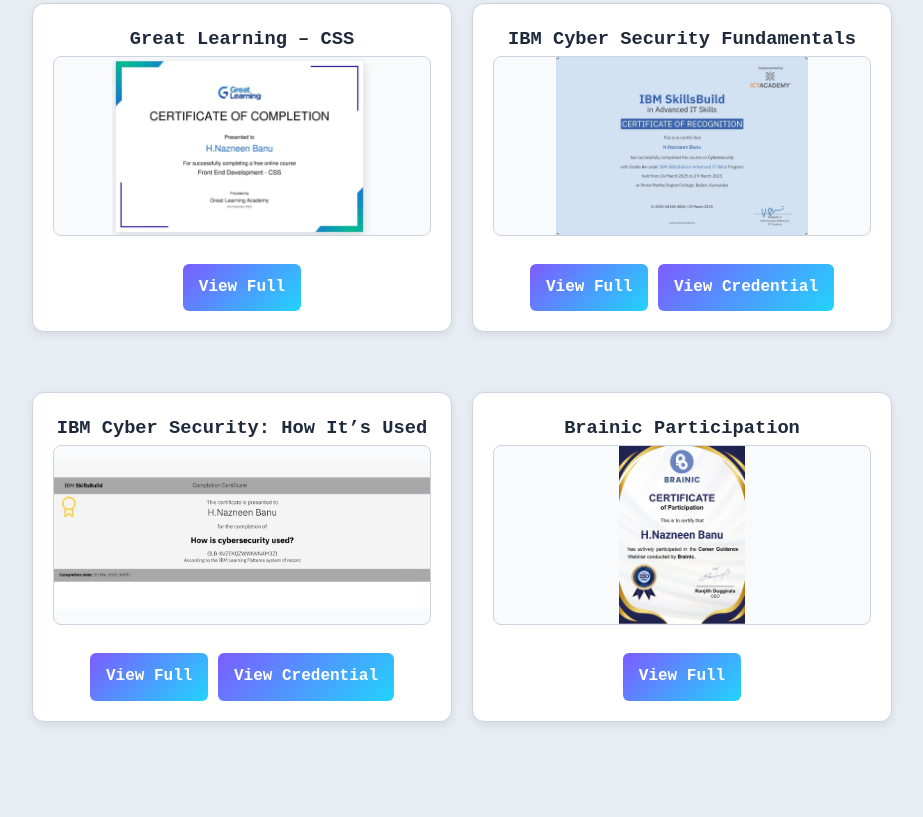
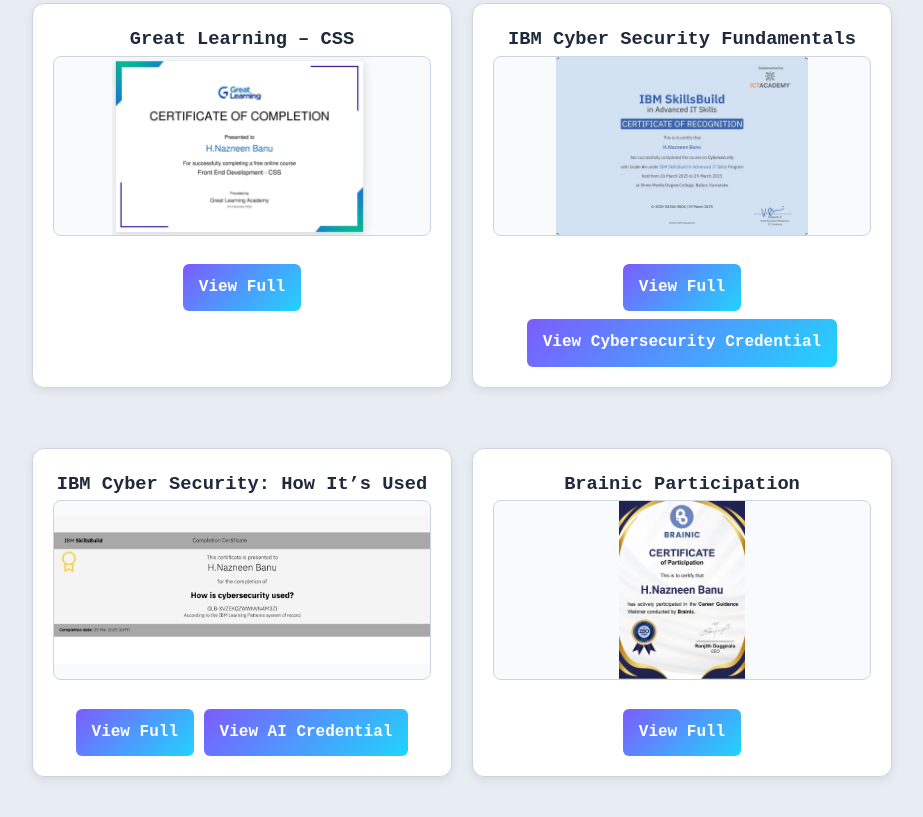
Before and after one commit to HNazneenBanu/HNazneenBanu.github.io, a plain HTML site: page certificates.html in a window 1280 px wide. Shown: the part 605-1422 px from the top of the page, without its empty margins (178-1101 px from the left). Before the commit the page ends 1387 px from the top, so only its background shows below. Drawn offline with Linux system fonts and the light colour scheme.

Commit message:
Update certificates.html

```diff
--- a/certificates.html
+++ b/certificates.html
@@ -47,7 +47,7 @@
         <h3>IBM Cyber Security Fundamentals</h3>
         <img src="ibmc.jpeg" alt="Cyber Security Certificate">
         <a href="ibmc.jpeg" target="_blank" class="btn">View Full</a>
-        <a href="https://www.credly.com/badges/bacd1c3f-86cd-4ab7-84f6-8acd68559897/linked_in_profile" target="_blank" class="btn">View Credential</a>
+        <a href="https://www.credly.com/badges/bacd1c3f-86cd-4ab7-84f6-8acd68559897/linked_in_profile" target="_blank" class="btn">View Cybersecurity Credential</a>
       </div>
 
       <!-- IBM Cyber Security: How It’s Used -->
@@ -55,7 +55,7 @@
         <h3>IBM Cyber Security: How It’s Used</h3>
         <img src="ibmcu.jpeg" alt="Cyber Security Use">
         <a href="ibmcu.jpeg" target="_blank" class="btn">View Full</a>
-        <a href="https://www.credly.com/badges/adc39039-1622-4547-8c76-f842e130069e/linked_in_profile" target="_blank" class="btn">View Credential</a>
+        <a href="https://www.credly.com/badges/adc39039-1622-4547-8c76-f842e130069e/linked_in_profile" target="_blank" class="btn">View AI Credential</a>
       </div>
 
       <!-- Brainic Participation -->
```
